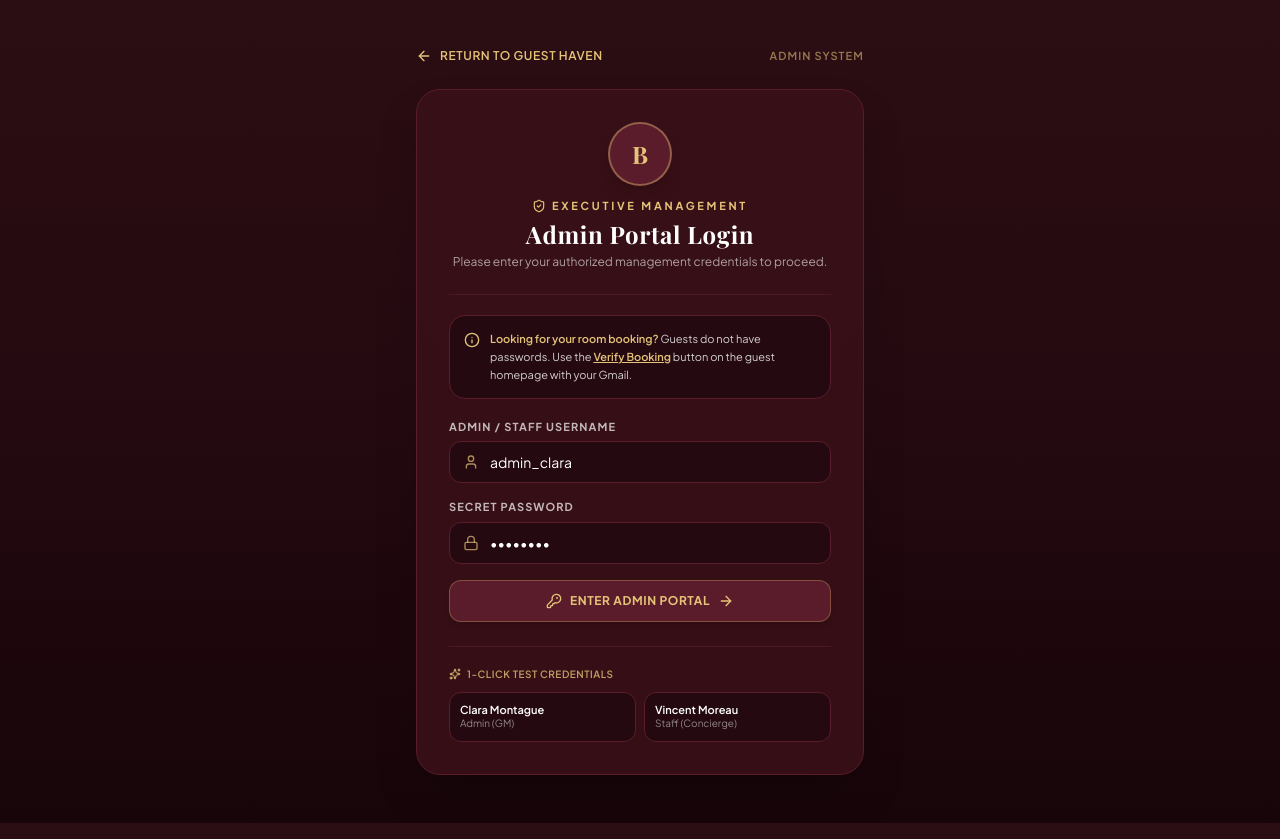
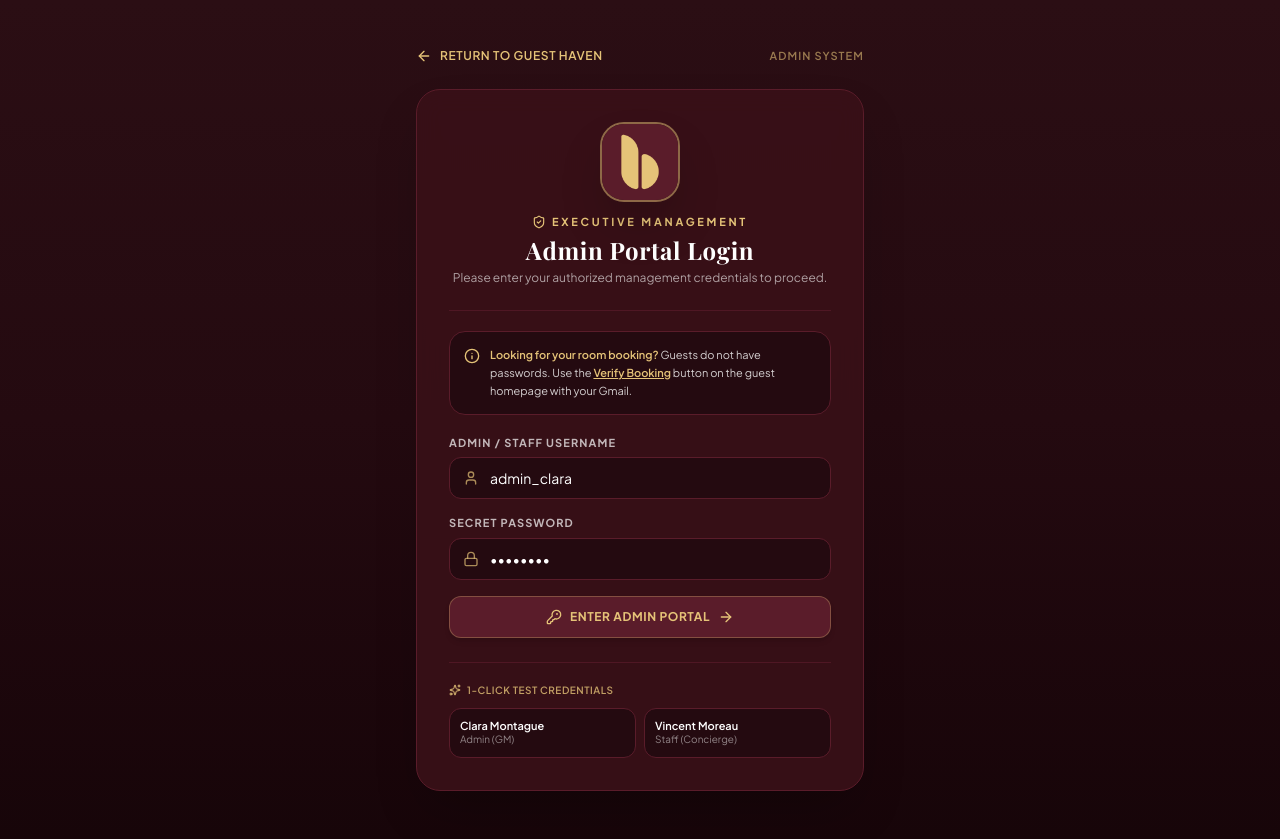
Before and after one commit to charrielmae/burgundysuite, a Next.js app: page /admin in a window 1280 px wide. Built offline with nearby package versions, Linux system fonts and the light colour scheme; no server answers; a web font is replaced by a local one.

Commit message:
feat(branding): set burgundy_logo.png as official main logo across navigation, footer, admin, and modals

```diff
--- a/src/app/layout.tsx
+++ b/src/app/layout.tsx
@@ -19,6 +19,11 @@ export const metadata: Metadata = {
   description:
     "A sanctuary of coastal opulence. Experience unmatched elegance at Burgundy Suite & Resort with world-class suites, private beach seclusion, and bespoke hospitality.",
   keywords: ["Burgundy Suite", "Luxury Resort", "Coastal Opulence", "Boutique Hotel", "Emerald Bay"],
+  icons: {
+    icon: "/burgundy_logo.png",
+    shortcut: "/burgundy_logo.png",
+    apple: "/burgundy_logo.png",
+  },
 };
 
 export default function RootLayout({
--- a/src/components/Footer.tsx
+++ b/src/components/Footer.tsx
@@ -2,6 +2,7 @@
 
 import React from 'react';
 import Link from 'next/link';
+import Image from 'next/image';
 import { MapPin, Phone, Mail, Globe, Share2, Compass, Award, ShieldCheck } from 'lucide-react';
 
 export default function Footer() {
@@ -12,8 +13,14 @@ export default function Footer() {
           {/* Brand Info */}
           <div className="space-y-4 md:col-span-1">
             <div className="flex items-center gap-3">
-              <div className="w-9 h-9 rounded-full bg-[#5A1C2A] border border-[#E5C378]/40 flex items-center justify-center text-[#E5C378] font-serif font-bold text-lg">
-                B
+              <div className="relative w-10 h-10 rounded-2xl overflow-hidden border border-[#E5C378]/40 shadow-sm shrink-0">
+                <Image
+                  src="/burgundy_logo.png"
+                  alt="Burgundy Suite Logo"
+                  width={40}
+                  height={40}
+                  className="w-full h-full object-cover"
+                />
               </div>
               <div className="flex flex-col">
                 <span className="font-serif tracking-wider text-white text-base font-bold uppercase">
--- a/src/components/Navbar.tsx
+++ b/src/components/Navbar.tsx
@@ -2,6 +2,7 @@
 
 import React from 'react';
 import Link from 'next/link';
+import Image from 'next/image';
 import { usePathname } from 'next/navigation';
 import { Sparkles, Calendar, ShieldCheck, BookmarkCheck } from 'lucide-react';
 
@@ -25,14 +26,15 @@ export default function Navbar({ onOpenBooking, onOpenMyBookings }: NavbarProps)
       <div className="max-w-7xl mx-auto px-4 sm:px-6 lg:px-8 h-20 flex items-center justify-between">
         {/* Brand Logo & Title */}
         <Link href="/" className="flex items-center gap-3.5 group">
-          <div
-            className={`w-11 h-11 rounded-full flex items-center justify-center font-serif font-bold text-xl shadow-md transition-all duration-300 ${
-              isAdmin
-                ? 'bg-[#741B2D] text-white border-2 border-[#741B2D]'
-                : 'bg-gradient-to-br from-[#5A1C2A] to-[#2B0E14] border border-[#E5C378]/40 text-[#E5C378] group-hover:border-[#E5C378]'
-            }`}
-          >
-            B
+          <div className="relative w-11 h-11 rounded-2xl overflow-hidden border border-[#E5C378]/50 shadow-md group-hover:border-[#E5C378] group-hover:shadow-[#E5C378]/25 transition-all duration-300 shrink-0">
+            <Image
+              src="/burgundy_logo.png"
+              alt="Burgundy Suite Logo"
+              width={44}
+              height={44}
+              priority
+              className="w-full h-full object-cover transition-transform duration-300 group-hover:scale-105"
+            />
           </div>
           <div className="flex flex-col">
             <span
--- a/src/components/ReservationModal.tsx
+++ b/src/components/ReservationModal.tsx
@@ -1,6 +1,7 @@
 'use client';
 
 import React, { useState, useEffect } from 'react';
+import Image from 'next/image';
 import {
   X,
   Calendar,
@@ -167,8 +168,14 @@ export default function ReservationModal({
         {/* Modal Top Bar */}
         <div className="px-6 py-5 bg-[#381018] border-b border-[#5A1C2A] flex items-center justify-between">
           <div className="flex items-center gap-2.5">
-            <div className="w-8 h-8 rounded-full bg-[#5A1C2A] border border-[#E5C378]/30 flex items-center justify-center text-[#E5C378] font-serif font-bold text-sm">
-              B
+            <div className="relative w-8 h-8 rounded-xl overflow-hidden border border-[#E5C378]/40 shadow-xs shrink-0">
+              <Image
+                src="/burgundy_logo.png"
+                alt="Burgundy Suite Logo"
+                width={32}
+                height={32}
+                className="w-full h-full object-cover"
+              />
             </div>
             <div>
               <h3 className="font-serif text-lg font-bold text-white tracking-wide">
--- a/src/components/admin/AdminHeader.tsx
+++ b/src/components/admin/AdminHeader.tsx
@@ -1,6 +1,7 @@
 'use client';
 
 import React from 'react';
+import Image from 'next/image';
 import {
   Download,
   LogOut,
@@ -26,8 +27,14 @@ export default function AdminHeader({
       <div className="max-w-7xl mx-auto flex flex-col md:flex-row md:items-center md:justify-between gap-4">
         {/* Left Side: Brand Logo & Title */}
         <div className="flex items-center gap-3">
-          <div className="w-9 h-9 rounded-xl bg-[#5A1C2A] text-[#E5C378] border border-[#E5C378]/30 flex items-center justify-center font-serif font-bold text-base shadow-sm">
-            B
+          <div className="relative w-9 h-9 rounded-xl overflow-hidden border border-[#E5C378]/40 shadow-sm shrink-0">
+            <Image
+              src="/burgundy_logo.png"
+              alt="Burgundy Suite Logo"
+              width={36}
+              height={36}
+              className="w-full h-full object-cover"
+            />
           </div>
           <div>
             <h1 className="text-base font-bold text-white font-serif leading-none tracking-wide">
--- a/src/components/admin/AdminLoginGate.tsx
+++ b/src/components/admin/AdminLoginGate.tsx
@@ -2,6 +2,7 @@
 
 import React, { useState } from 'react';
 import Link from 'next/link';
+import Image from 'next/image';
 import {
   ShieldCheck,
   Lock,
@@ -78,8 +79,15 @@ export default function AdminLoginGate({ onLoginSuccess }: AdminLoginGateProps)
       <div className="w-full max-w-md bg-[#381018]/95 border border-[#5A1C2A] text-white rounded-3xl shadow-2xl p-8 relative z-10 backdrop-blur-md">
         {/* Emblem & Title */}
         <div className="text-center space-y-3 pb-6 border-b border-[#5A1C2A]/70">
-          <div className="w-16 h-16 rounded-full bg-[#5A1C2A] border-2 border-[#E5C378]/40 flex items-center justify-center text-[#E5C378] font-serif font-bold text-2xl mx-auto shadow-lg">
-            B
+          <div className="relative w-20 h-20 rounded-3xl overflow-hidden border-2 border-[#E5C378]/50 mx-auto shadow-2xl">
+            <Image
+              src="/burgundy_logo.png"
+              alt="Burgundy Suite Logo"
+              width={80}
+              height={80}
+              priority
+              className="w-full h-full object-cover"
+            />
           </div>
           <div>
             <div className="flex items-center justify-center gap-1.5 text-[11px] font-bold tracking-[0.25em] text-[#E5C378] uppercase">
```
Also changed, not shown: public/burgundy_logo.png (added).
